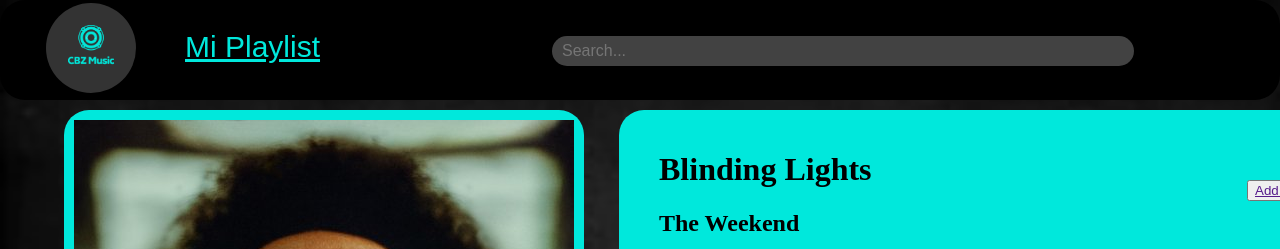
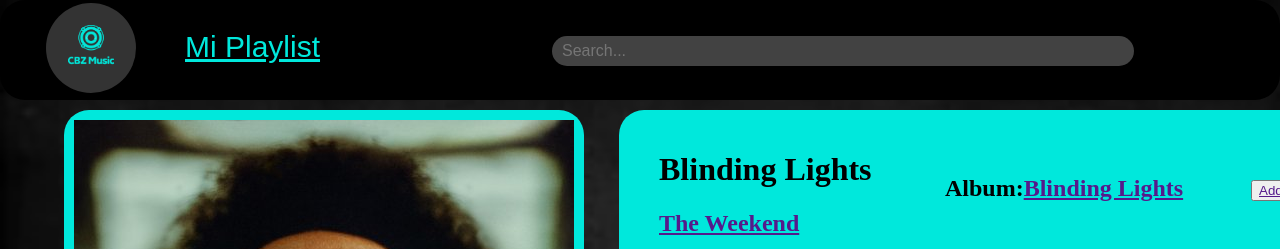
Before and after one commit to JuanZimmermann/Proyecto-Integrador, a plain HTML site: page detalle.html in a window 1280 px wide. Shown: the top 249 px of the page. Drawn offline with Linux system fonts and the light colour scheme; grey boxes are pictures that could not be loaded; files whose address does not match are found by name.

Commit message:
albumito

```diff
--- a/css/styles.css
+++ b/css/styles.css
@@ -259,7 +259,12 @@ font-size: 20px;
 }
 .headline{
     display: grid;
-    grid-template-columns: 80% 20%;
+    grid-template-columns: 2fr 2fr 1fr;
+    gap: 10px;
+}
+.albumito{
+    display: grid;
+    margin-top: 25px;
 }
 .name{
     font: bold;
--- a/detalle.html
+++ b/detalle.html
@@ -35,7 +35,10 @@
             <div class="headline">
                 <div class="name">
                     <h1>Blinding Lights</h1>
-                    <h2>The Weekend</h2>
+                    <h2><a href="">The Weekend</a></h2>
+                </div>
+                <div class="albumito">
+                    <h2>Album:<a href="">Blinding Lights</a></h2>
                 </div>
                 <div class="addto">
                     <button>
```
